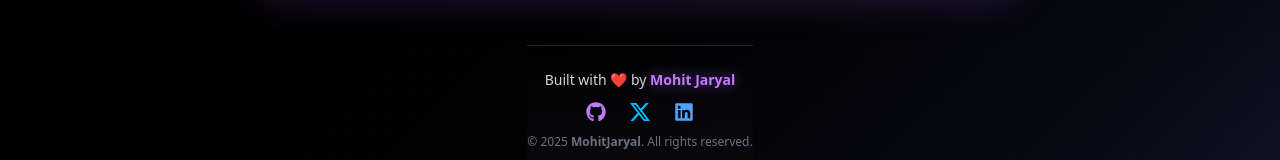
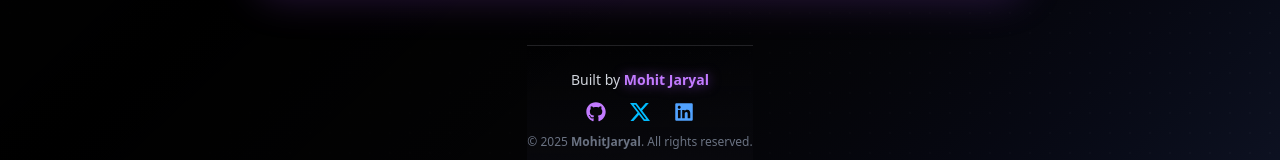
Before and after one commit to mohitjaryal/retro-image-converter, a React (Vite) app: page / in a window 1280 px wide. Shown: the part 997-1157 px from the top of the page. Built offline with nearby package versions, Linux system fonts and the light colour scheme.

Commit message:
Update Footer.jsx

```diff
--- a/src/components/Footer.jsx
+++ b/src/components/Footer.jsx
@@ -7,7 +7,7 @@ export default function Footer() {
   return (
     <footer className="mt-12 py-6 text-center border-t border-white/10 bg-gradient-to-b from-transparent to-[#0a0a0f]/80 relative z-10">
       <p className="mb-3 text-sm text-gray-300">
-        Built with ❤️ by{" "}
+        Built by{" "}
         <span className="text-purple-400 font-semibold drop-shadow-[0_0_6px_rgba(168,85,247,0.6)]">
           Mohit Jaryal
         </span>
```
